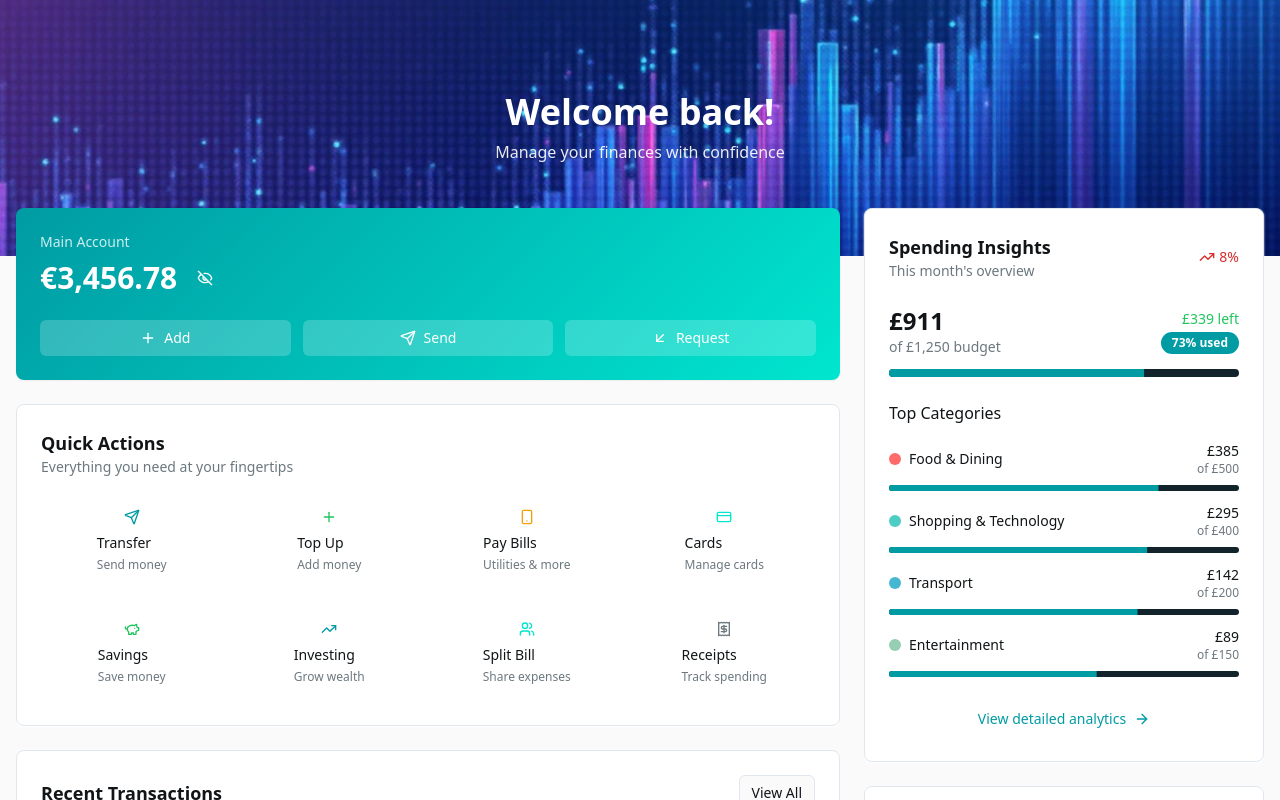
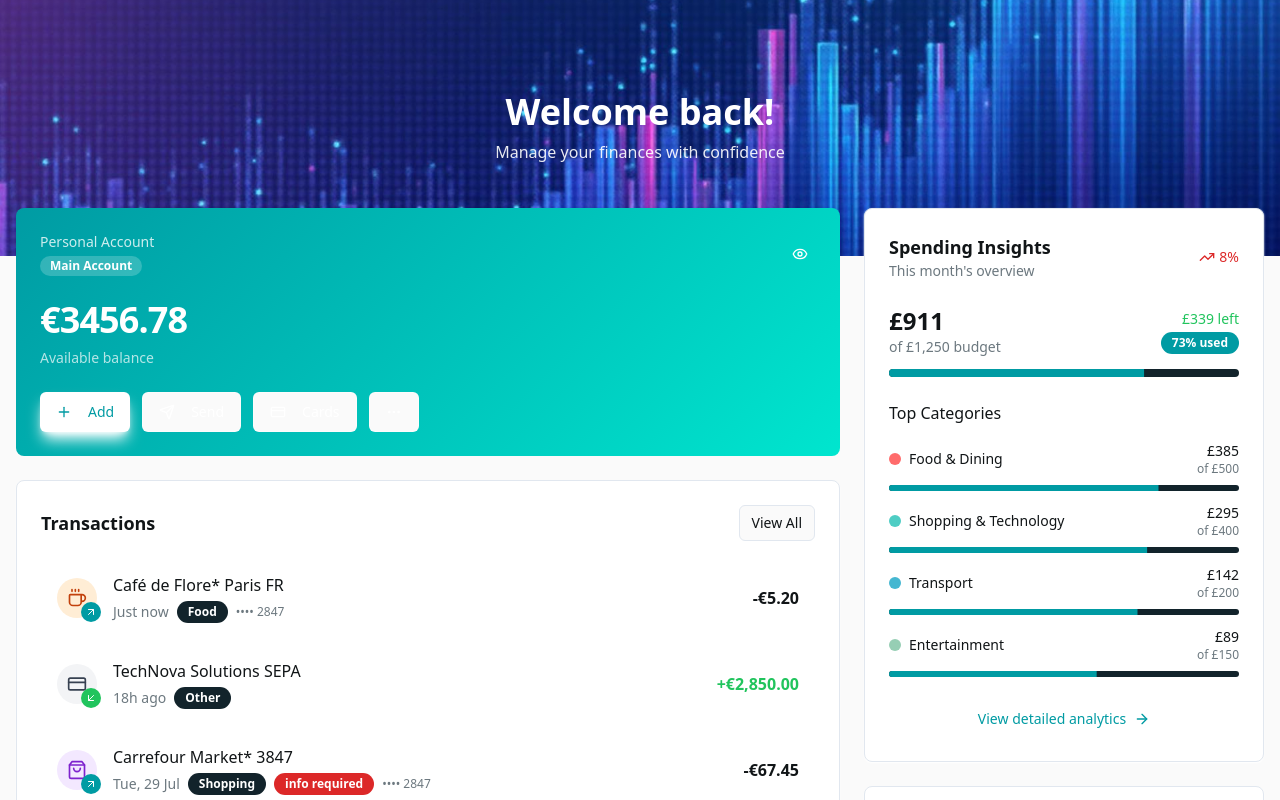
Before and after one commit to mbjorke/blueberry-fintech, a React (Vite) app: page /dashboard in a window 1280 px wide. Shown: the top 800 px of the page. Built offline with nearby package versions, Linux system fonts and the light colour scheme.

Commit message:
Refactor dashboard layout
Integrate account balance and quick actions into a new header component, remove "Recent Transactions" heading and "View All" button, and adjust layout to match Revolut's design.

```diff
--- /dev/null
+++ b/src/components/fintech/DashboardHeader.tsx
@@ -0,0 +1,185 @@
+import { useState } from "react";
+import { motion } from "framer-motion";
+import { Card } from "@/components/ui/card";
+import { Button } from "@/components/ui/button";
+import { Badge } from "@/components/ui/badge";
+import {
+  DropdownMenu,
+  DropdownMenuContent,
+  DropdownMenuItem,
+  DropdownMenuTrigger,
+} from "@/components/ui/dropdown-menu";
+import {
+  Plus,
+  Send,
+  CreditCard,
+  MoreHorizontal,
+  Eye,
+  EyeOff,
+  ArrowUpRight,
+  ArrowDownRight,
+  Wallet,
+} from "lucide-react";
+
+interface DashboardHeaderProps {
+  balance: number;
+  currency: string;
+  accountName?: string;
+  onAddMoney?: () => void;
+  onSendMoney?: () => void;
+  onManageCards?: () => void;
+  onTransfer?: () => void;
+  onTopUp?: () => void;
+  onPayBills?: () => void;
+  onSavings?: () => void;
+  onInvesting?: () => void;
+}
+
+export const DashboardHeader = ({
+  balance,
+  currency = "€",
+  accountName = "Personal Account",
+  onAddMoney,
+  onSendMoney,
+  onManageCards,
+  onTransfer,
+  onTopUp,
+  onPayBills,
+  onSavings,
+  onInvesting,
+}: DashboardHeaderProps) => {
+  const [isBalanceVisible, setIsBalanceVisible] = useState(true);
+
+  const formatBalance = (amount: number) => {
+    return amount.toFixed(2);
+  };
+
+  const primaryActions = [
+    {
+      id: "add",
+      label: "Add",
+      icon: Plus,
+      onClick: onAddMoney,
+      variant: "default" as const,
+    },
+    {
+      id: "send",
+      label: "Send",
+      icon: Send,
+      onClick: onSendMoney,
+      variant: "outline" as const,
+    },
+    {
+      id: "cards",
+      label: "Cards",
+      icon: CreditCard,
+      onClick: onManageCards,
+      variant: "outline" as const,
+    },
+  ];
+
+  const secondaryActions = [
+    { label: "Transfer", onClick: onTransfer, icon: ArrowUpRight },
+    { label: "Top Up", onClick: onTopUp, icon: Plus },
+    { label: "Pay Bills", onClick: onPayBills, icon: Wallet },
+    { label: "Savings", onClick: onSavings, icon: ArrowDownRight },
+    { label: "Investing", onClick: onInvesting, icon: ArrowUpRight },
+  ];
+
+  return (
+    <Card className="bg-gradient-primary text-white border-0 shadow-none">
+      <div className="p-6 space-y-6">
+        {/* Account Header */}
+        <div className="flex items-center justify-between">
+          <div className="space-y-1">
+            <p className="text-white/80 text-sm">{accountName}</p>
+            <Badge variant="secondary" className="bg-white/20 text-white border-0 text-xs">
+              Main Account
+            </Badge>
+          </div>
+          <Button
+            variant="ghost"
+            size="sm"
+            onClick={() => setIsBalanceVisible(!isBalanceVisible)}
+            className="text-white hover:bg-white/20 h-8 w-8 p-0"
+          >
+            {isBalanceVisible ? <Eye className="h-4 w-4" /> : <EyeOff className="h-4 w-4" />}
+          </Button>
+        </div>
+
+        {/* Balance Display */}
+        <div className="space-y-2">
+          <motion.div
+            key={isBalanceVisible ? 'visible' : 'hidden'}
+            initial={{ opacity: 0, y: 10 }}
+            animate={{ opacity: 1, y: 0 }}
+            transition={{ duration: 0.3 }}
+            className="text-4xl font-bold tracking-tight"
+          >
+            {isBalanceVisible ? (
+              `${currency}${formatBalance(balance)}`
+            ) : (
+              "••••••"
+            )}
+          </motion.div>
+          <p className="text-white/70 text-sm">Available balance</p>
+        </div>
+
+        {/* Primary Actions */}
+        <div className="flex items-center gap-3">
+          {primaryActions.map((action) => {
+            const Icon = action.icon;
+            return (
+              <motion.div
+                key={action.id}
+                whileHover={{ scale: 1.05 }}
+                whileTap={{ scale: 0.95 }}
+              >
+                <Button
+                  variant={action.variant}
+                  onClick={action.onClick}
+                  className={
+                    action.variant === "default"
+                      ? "bg-white text-primary hover:bg-white/90 shadow-lg"
+                      : "border-white/30 text-white hover:bg-white/20 hover:border-white/50"
+                  }
+                >
+                  <Icon className="mr-2 h-4 w-4" />
+                  {action.label}
+                </Button>
+              </motion.div>
+            );
+          })}
+
+          {/* More Actions Dropdown */}
+          <DropdownMenu>
+            <DropdownMenuTrigger asChild>
+              <Button
+                variant="outline"
+                size="default"
+                className="border-white/30 text-white hover:bg-white/20 hover:border-white/50"
+              >
+                <MoreHorizontal className="h-4 w-4" />
+              </Button>
+            </DropdownMenuTrigger>
+            <DropdownMenuContent align="end" className="w-48">
+              {secondaryActions.map((action) => {
+                const Icon = action.icon;
+                return (
+                  <DropdownMenuItem
+                    key={action.label}
+                    onClick={action.onClick}
+                    className="flex items-center gap-2 cursor-pointer"
+                  >
+                    <Icon className="h-4 w-4" />
+                    {action.label}
+                  </DropdownMenuItem>
+                );
+              })}
+            </DropdownMenuContent>
+          </DropdownMenu>
+        </div>
+      </div>
+    </Card>
+  );
+};
--- a/src/components/fintech/index.ts
+++ b/src/components/fintech/index.ts
@@ -14,6 +14,7 @@ export { TransactionItem } from './TransactionItem';
 export { TransactionDetailsModal } from './TransactionDetailsModal';
 export { QuickActions } from './QuickActions';
 export { SpendingInsights } from './SpendingInsights';
+export { DashboardHeader } from './DashboardHeader';
 
 // Type exports
 export type { Transaction } from './TransactionItem';
--- a/src/pages/Dashboard.tsx
+++ b/src/pages/Dashboard.tsx
@@ -1,9 +1,8 @@
 import { useState } from "react";
-import { AccountCard } from "@/components/fintech/AccountCard";
 import { TransactionItem, Transaction } from "@/components/fintech/TransactionItem";
 import { TransactionDetailsModal } from "@/components/fintech/TransactionDetailsModal";
-import { QuickActions } from "@/components/fintech/QuickActions";
 import { SpendingInsights } from "@/components/fintech/SpendingInsights";
+import { DashboardHeader } from "@/components/fintech/DashboardHeader";
 import { Card } from "@/components/ui/card";
 import { Button } from "@/components/ui/button";
 import { useToast } from "@/hooks/use-toast";
@@ -189,7 +188,7 @@ const Dashboard = () => {
 
   return (
     <div className="min-h-screen bg-background">
-      {/* Hero Section */}
+      {/* Hero Section with integrated header */}
       <div
         className="relative h-64 bg-gradient-primary flex items-center justify-center overflow-hidden"
         style={{
@@ -208,34 +207,28 @@ const Dashboard = () => {
       {/* Main Content */}
       <div className="container mx-auto px-4 py-8 -mt-20 relative z-20">
         <div className="grid grid-cols-1 lg:grid-cols-3 gap-6">
-          {/* Left Column - Main Account & Quick Actions */}
+          {/* Left Column - Integrated Header and Transactions */}
           <div className="lg:col-span-2 space-y-6">
-            {/* Account Card */}
-            <AccountCard
+            {/* Integrated Dashboard Header */}
+            <DashboardHeader
               balance={accountBalance}
               currency="€"
+              accountName="Personal Account"
               onAddMoney={() => handleQuickAction('Add Money')}
               onSendMoney={() => handleQuickAction('Send Money')}
-              onRequestMoney={() => handleQuickAction('Request Money')}
-            />
-
-            {/* Quick Actions */}
-            <QuickActions
+              onManageCards={() => handleQuickAction('Manage Cards')}
               onTransfer={() => handleQuickAction('Transfer')}
               onTopUp={() => handleQuickAction('Top Up')}
               onPayBills={() => handleQuickAction('Pay Bills')}
-              onCards={() => handleQuickAction('Manage Cards')}
               onSavings={() => handleQuickAction('Savings')}
               onInvesting={() => handleQuickAction('Investing')}
-              onSplitBill={() => handleQuickAction('Split Bill')}
-              onReceipts={() => handleQuickAction('Receipts')}
             />
 
-            {/* Recent Transactions */}
+            {/* Transactions List */}
             <Card className="shadow-card">
               <div className="p-6">
-                <div className="flex items-center justify-between mb-6">
-                  <h3 className="text-lg font-semibold text-foreground">Recent Transactions</h3>
+                <div className="flex items-center justify-between mb-4">
+                  <h3 className="text-lg font-semibold text-foreground">Transactions</h3>
                   <Button
                     variant="outline"
                     size="sm"
```
